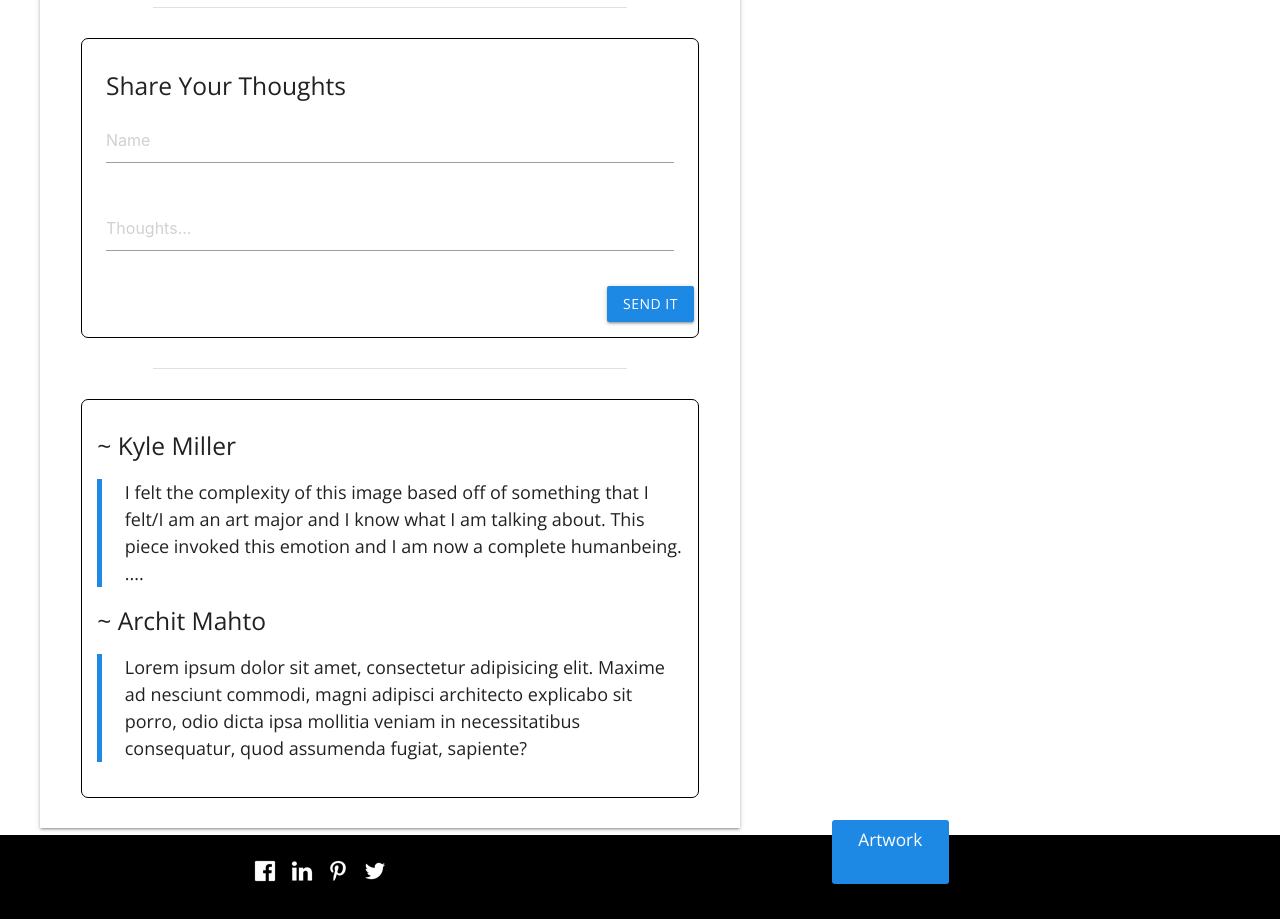
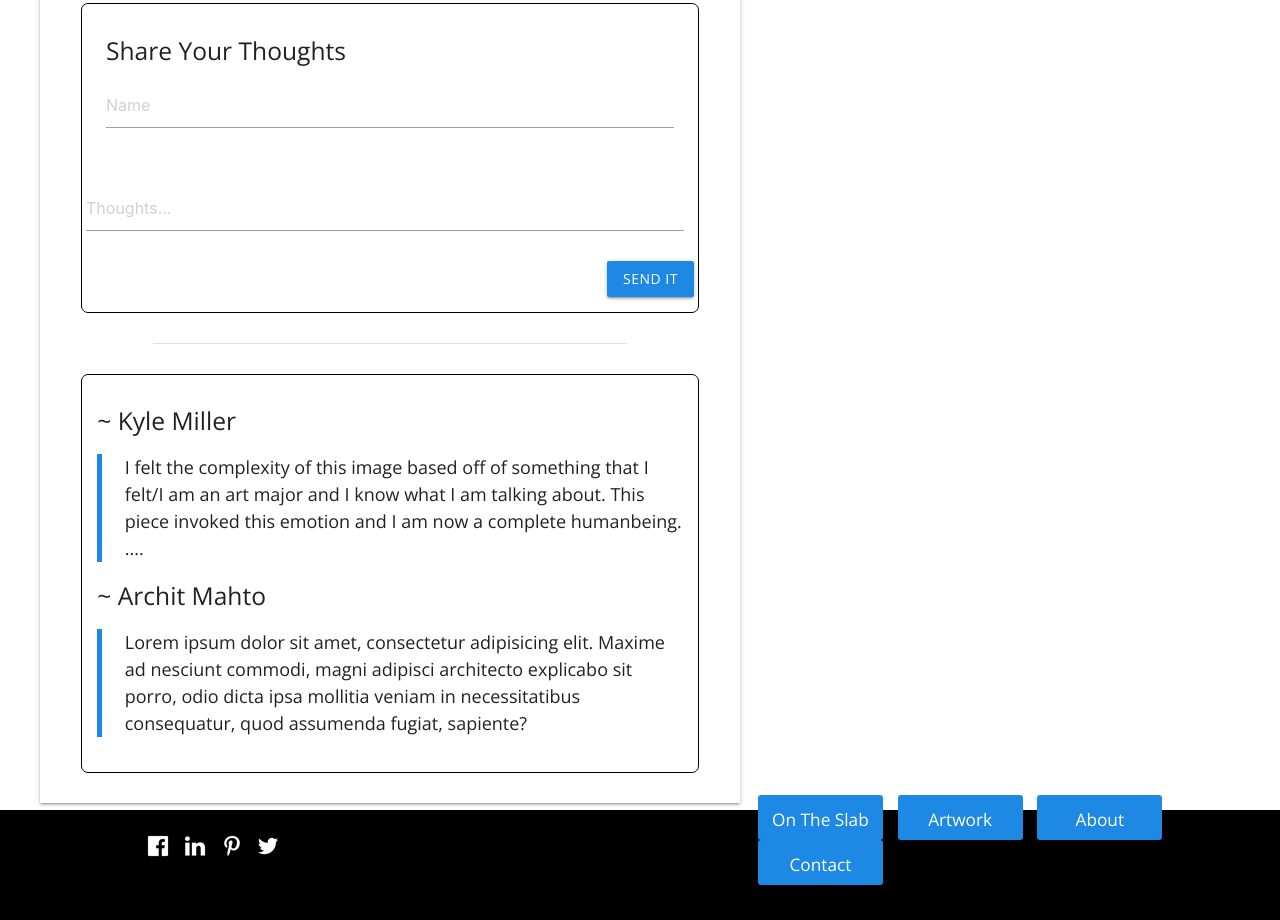
Before and after one commit to KyleWMiller/DavidHollandSculpture, a website: page public/index.html in a window 1280 px wide. Shown: the part 1692-2612 px from the top of the page. Drawn offline with nearby package versions, Linux system fonts and the light colour scheme; some packages are replaced by stand-ins of ours.

Commit message:
Added new buttons and fixed sizing issues for buttons.

```diff
--- a/public/index.html
+++ b/public/index.html
@@ -27,9 +27,10 @@
       <div class="nav-wrapper black">
         <a href="#/Home" class="brand-logo nav-titledh">DAVID HOLLAND</a>
         <ul id="nav-mobile" class="right hide-on-med-and-down">
-          <li class="blue darken-1 nav-optdh waves-effect waves-light button-size center-align rounded"><a ui-sref="Home" class="button-size"><h6>On The Slab</h6></a></li>
-          <li class="blue darken-1 nav-optdh waves-effect waves-light button-size center-align rounded"><a ui-sref="About" class="button-size"><h6>About</h6></a></li>
-          <li class="blue darken-1 nav-optdh waves-effect waves-light button-size center-align rounded"><a ui-sref="Contact" class="button-size"><h6>Contact</h6></a></li>
+          <li class="blue darken-1 nav-optdh waves-effect waves-light button-size center-align rounded valign-wrapper"><a ui-sref="Home" class="button-size valign"><h6 class="button-header">On The Slab</h6></a></li>
+          <li class="blue darken-1 nav-optdh waves-effect waves-light button-size center-align rounded valign-wrapper"><a ui-sref="Artwork" class="button-size valign"><h6 class="button-header">Artwork</h6></a></li>
+          <li class="blue darken-1 nav-optdh waves-effect waves-light button-size center-align rounded valign-wrapper"><a ui-sref="About" class="button-size valign"><h6 class="button-header">About</h6></a></li>
+          <li class="blue darken-1 nav-optdh waves-effect waves-light button-size center-align rounded valign-wrapper"><a ui-sref="Contact" class="button-size valign"><h6 class="button-header">Contact</h6></a></li>
         </ul>
       </div>
     </nav>
@@ -45,7 +46,7 @@
 
   <footer class="page-footer black">
     <div class="row">
-      <div class="col l6 offset-3 s8 center-align">
+      <div class="col l4 offset-1 s6 center-align">
         <div class="responsive-img  in-b-line">
           <a href="https://www.facebook.com/david.holland.71216"><img src="images/Social_Media/Facebook.png"></a>
         </div>
@@ -59,10 +60,25 @@
           <a href="https://www.pinterest.com/dsholland08/"><img src="images/Social_Media/Twitter.png"></a>
         </div>
       </div>
-      <div class="col l3 s4 right-align">
+      <div class="col l5 s6 right">
+        <div class="blue darken-1 art-but valign-wrapper waves-effect waves-light button-size rounded">
+          <div class="center-align button-header">
+          <a ui-sref="Home" class="button-size"><h6 class="valign center-align" style="color:white;">On The Slab</h6></a>
+          </div>
+        </div>
         <div class="blue darken-1 art-but valign-wrapper waves-effect waves-light button-size rounded">
           <div class="center-align">
-          <a ui-sref="Artwork" class="button-size"><h6 class="valign center-align" style="color:white;">Artwork</h6></a>
+          <a ui-sref="Artwork" class="button-size"><h6 class="valign center-align button-header" style="color:white;">Artwork</h6></a>
+          </div>
+        </div>
+        <div class="blue darken-1 art-but valign-wrapper waves-effect waves-light button-size rounded">
+          <div class="center-align">
+          <a ui-sref="About" class="button-size"><h6 class="valign center-align button-header" style="color:white;">About</h6></a>
+          </div>
+        </div>
+        <div class="blue darken-1 art-but valign-wrapper waves-effect waves-light button-size rounded">
+          <div class="center-align">
+          <a ui-sref="Contact" class="button-size"><h6 class="valign center-align button-header" style="color:white;">Contact</h6></a>
           </div>
         </div>
       </div>
--- a/public/main.css
+++ b/public/main.css
@@ -27,15 +27,20 @@ blockquote {
   padding-left: 20px !important;
 }
 .nav-optdh {
-  margin: 20px;
+  margin-top: 35px;
+  margin-right: 10px;
 }
 .nav-optdh-bot {
   position: relative;
   transform: translate(5px, -20px);
 }
 .button-size {
-  width:155px;
-  height:65px;
+  width:125px;
+  height:45px;
+}
+
+.button-header {
+  padding-top: 5px;
 }
 
 /*=-=-=-=-=-=-=-=-=-=-=-=-=-=-=-=-=-=-=-=-=-=-=-=-=-=-=-=*/
@@ -50,8 +55,9 @@ blockquote {
   display: inline-block;
 }
 .art-but {
-  height:64px;
-  width:117px;
+  height:45px;
+  width:125px;
+  margin-right: 10px;
   color:white;
   position: relative;
   transform: translate(0px, -35px);
```
